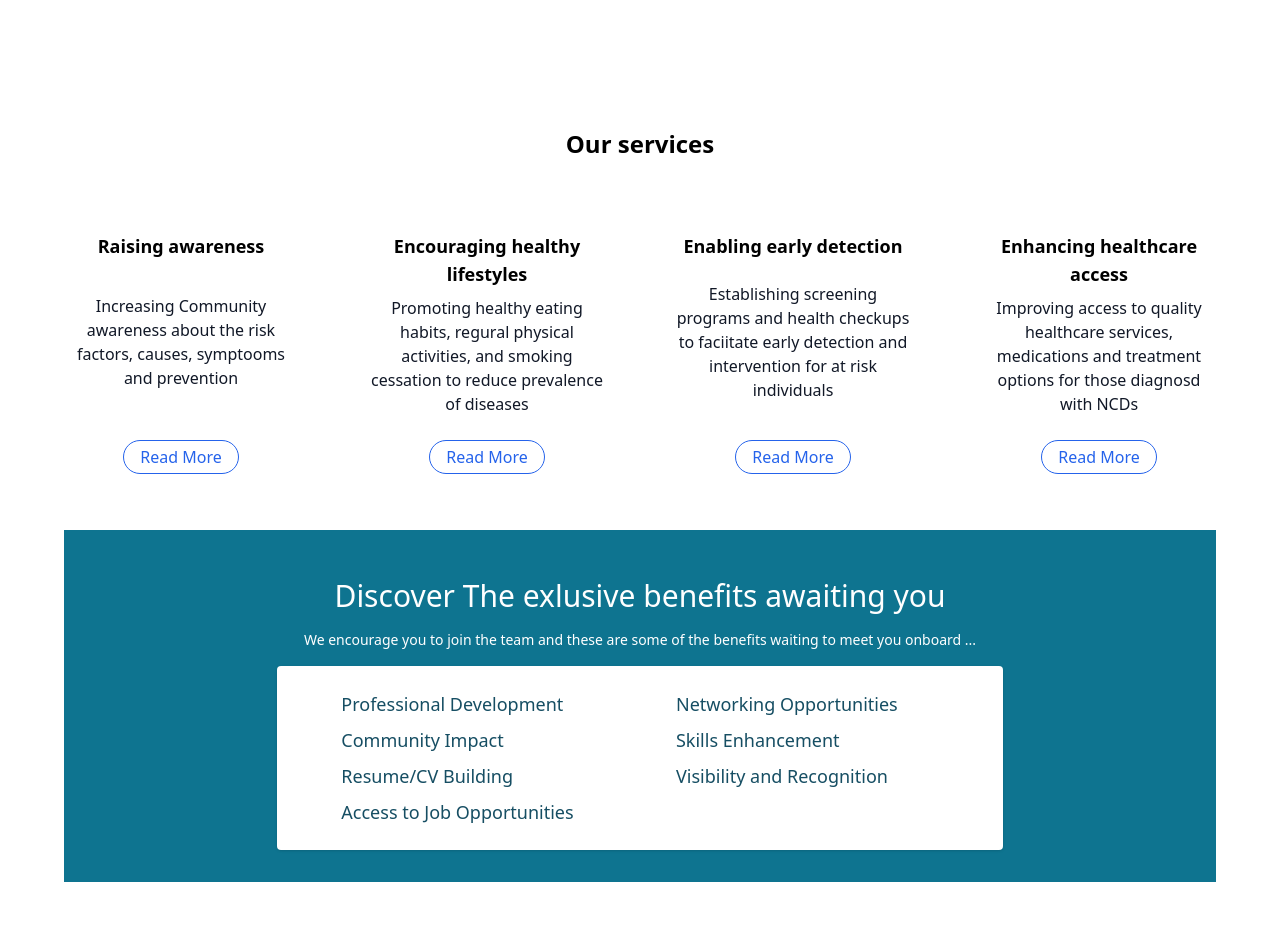
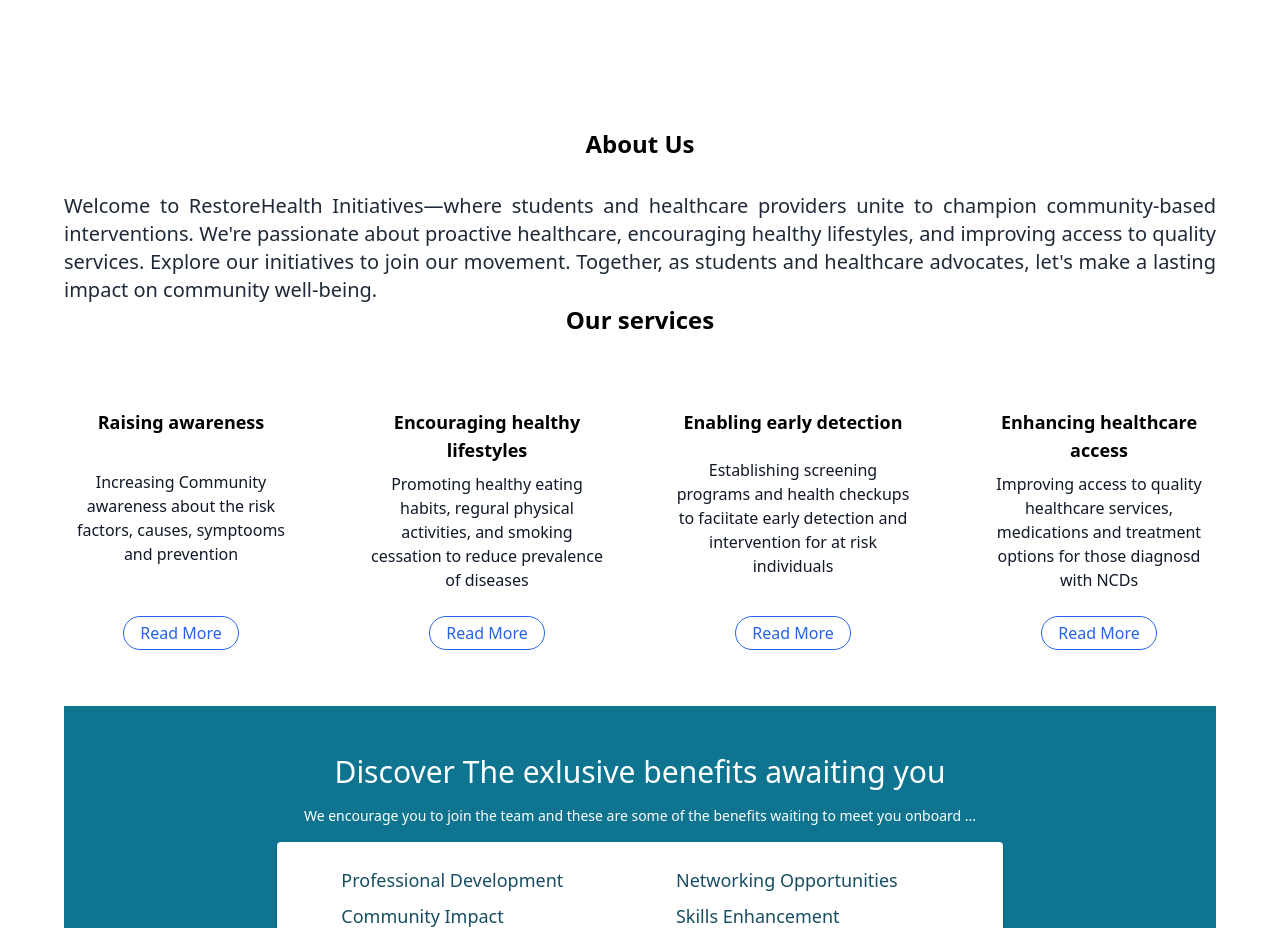
Before and after one commit to niyobern/obed, a Next.js app: page / in a window 1280 px wide. Shown: the part 800-1728 px from the top of the page. Built offline with nearby package versions, Linux system fonts and the light colour scheme; some icons are missing.

Commit message:
organised everthing

```diff
--- a/components/register.js
+++ b/components/register.js
@@ -66,12 +66,13 @@ export default function Register(){
         )}
         { formData.profile === "other" && (
           <div className="relative flex-grow w-full">
-            <label htmlFor="otherProfile"className="leading-7 text-sm text-gray-600">Faculty/Deprtment/Profession</label>
+            <label htmlFor="otherProfile"className="leading-7 text-sm text-gray-600">Faculty/Department/Profession</label>
             <input type="text" id="otherProfile" name="otherProfile" required={true} onChange={handleChange} value={formData.otherProfile} className="w-full bg-white rounded border border-gray-300 focus:border-indigo-500 focus:bg-transparent focus:ring-2 focus:ring-indigo-200 text-base outline-none text-gray-700 py-1 px-3 leading-8 transition-colors duration-200 ease-in-out"/>
           </div>
         )}
       <div className="relative flex flex-col w-full h-20 justify-end">
-        <div className="flex justify-between">
+        <div className="flex justify-between gap-4">
+            <Link href="/" onClick={handleSubmit} className="text-white w-full bg-gray-500 border-0 py-2 px-8 focus:outline-none hover:bg-gray-600 rounded text-lg font-bold">Home</Link>
             <button onClick={handleSubmit} className="text-white w-full bg-green-500 border-0 py-2 px-8 focus:outline-none hover:bg-indigo-600 rounded text-lg font-bold">Register</button>
         </div>
       </div>
--- a/components/services.js
+++ b/components/services.js
@@ -1,31 +1,69 @@
 import NavBar from "./navbar";
+import { useState } from "react";
 
 export default function Services(){
+    const [selected, setSelected] = useState(-1)
     return (
         <div>
             <div className="flex flex-col gap-12 px-2 md:px-6 lg:px-10" id="services">
                 <h1 className="text-center text-2xl font-bold">Our services</h1>
                 <div className="flex flex-col md:grid grid-cols-4 gap-6 lg:gap-6">
-                    <div className="flex flex-col rounded-3xl p-6 justify-between h-full gap-2 text-center items-center hover:bg-sky-500 group">
+                    {selected !== 0 ?
+                    (
+                        <div className={`${selected === - 1 ? "justify-between": "justify-start"} flex flex-col rounded-3xl p-6 h-full gap-2 text-center items-center hover:bg-sky-500 group`}>
                             <h1 className="group-hover:text-white text-lg font-semibold">Raising awareness</h1>
                             <p className="text-gray-900 group-hover:text-white">Increasing Community awareness about the risk factors, causes, symptooms and prevention</p>
-                        <button className="text-blue-600 group-hover:bg-orange-600 group-hover:text-white hover:bg-white hover:text-blue-800 w-fit mt-4 border border-blue-600 rounded-l-full rounded-r-full p-1 px-4">Read More</button>
+                            <button onClick={() => setSelected(0)} className="text-blue-600 group-hover:bg-orange-600 group-hover:text-white hover:bg-white hover:text-blue-800 w-fit mt-4 border border-blue-600 rounded-l-full rounded-r-full p-1 px-4">Read More</button>
                         </div>
-                    <div className="flex flex-col rounded-3xl p-6 justify-between h-full gap-2 text-center items-center hover:bg-sky-500 group">
+                    ) : (
+                        <div className="flex flex-col rounded-3xl px-2 py-6 justify-between h-full gap-2 text-justify items-center hover:bg-sky-500 group">
+                            <h1 className="group-hover:text-white text-lg font-semibold">Raising awareness</h1>
+                            <div className="text-gray-900 group-hover:text-white">At RestoreHealth Initiatives, we believe in the power of knowledge to transform lives. Our commitment to raising awareness is at the forefront of our mission. Through engaging initiatives, we strive to increase community awareness regarding the comprehensive spectrum of health – from understanding risk factors and causes to recognizing symptoms and embracing preventative measures. By empowering communities with knowledge, we pave the way for informed decision-making and proactive health management. Join us in spreading awareness, as together we build a healthier, more resilient society. Your involvement makes a significant impact, contributing to a community that is well-informed, empowered, and better equipped for a healthier future.</div>
+                            <button onClick={() => setSelected(-1)} className="text-blue-600 group-hover:bg-fuchsia-700 group-hover:text-white hover:bg-white hover:text-blue-800 w-fit mt-4 border border-blue-600 rounded-l-full rounded-r-full p-1 px-4">Show less</button>
+                        </div>
+                    )}
+                    {selected !== 1 ?
+                    (
+                        <div className={`${selected === - 1 ? "justify-between": "justify-start"} flex flex-col rounded-3xl p-6 h-full gap-2 text-center items-center hover:bg-sky-500 group`}>
                             <h1 className="group-hover:text-white text-lg font-semibold">Encouraging healthy lifestyles</h1>
                             <p className="text-gray-900 group-hover:text-white">Promoting healthy eating habits, regural physical activities, and smoking cessation to reduce prevalence of diseases</p>
-                        <button className="text-blue-600 group-hover:bg-orange-600 group-hover:text-white hover:bg-white hover:text-blue-800 w-fit mt-4 border border-blue-600 rounded-l-full rounded-r-full p-1 px-4">Read More</button>
+                            <button onClick={() => setSelected(1)} className="text-blue-600 group-hover:bg-orange-600 group-hover:text-white hover:bg-white hover:text-blue-800 w-fit mt-4 border border-blue-600 rounded-l-full rounded-r-full p-1 px-4">Read More</button>
                         </div>
-                    <div className="flex flex-col rounded-3xl p-6 justify-between h-full gap-2 text-center items-center hover:bg-sky-500 group">
+                    ) : (
+                        <div className="flex flex-col rounded-3xl px-2 py-6 justify-between h-full gap-2 text-justify items-center hover:bg-sky-500 group">
+                            <h1 className="group-hover:text-white text-lg font-semibold">Encouraging healthy lifestyles</h1>
+                            <div className="text-gray-900 group-hover:text-white">Empowering individuals to lead healthier lives is at the heart of our mission. At RestoreHealth Initiatives, we champion the cultivation of robust well-being through the encouragement of healthy lifestyles. This involves not only promoting but passionately advocating for the adoption of nourishing habits, emphasizing the significance of regular physical activity, and providing dedicated support for smoking cessation. By fostering these positive changes, we aim to significantly reduce the prevalence of diseases and enhance the overall quality of life. Join us in this transformative journey as we collectively strive to inspire and enable individuals to embrace vibrant, health-focused lifestyles.</div>
+                            <button onClick={() => setSelected(-1)} className="text-blue-600 group-hover:bg-fuchsia-700 group-hover:text-white hover:bg-white hover:text-blue-800 w-fit mt-4 border border-blue-600 rounded-l-full rounded-r-full p-1 px-4">Show less</button>
+                        </div>
+                    )}
+                    {selected !== 2 ?
+                    (
+                        <div className={`${selected === - 1 ? "justify-between": "justify-start"} flex flex-col rounded-3xl p-6 h-full gap-2 text-center items-center hover:bg-sky-500 group`}>
                             <h1 className="group-hover:text-white text-lg font-semibold">Enabling early detection</h1>
                             <p className="text-gray-900 group-hover:text-white">Establishing screening programs and health checkups to faciitate early detection and intervention for at risk individuals</p>
-                        <button className="text-blue-600 group-hover:bg-orange-600 group-hover:text-white hover:bg-white hover:text-blue-800 w-fit mt-4 border border-blue-600 rounded-l-full rounded-r-full p-1 px-4">Read More</button>
+                            <button onClick={() => setSelected(2)} className="text-blue-600 group-hover:bg-orange-600 group-hover:text-white hover:bg-white hover:text-blue-800 w-fit mt-4 border border-blue-600 rounded-l-full rounded-r-full p-1 px-4">Read More</button>
                         </div>
-                    <div className="flex flex-col rounded-3xl p-6 justify-between h-full gap-2 text-center items-center hover:bg-sky-500 group">
+                    ) : (
+                        <div className="flex flex-col rounded-3xl px-2 py-6 justify-between h-full gap-2 text-justify items-center hover:bg-sky-500 group">
+                            <h1 className="group-hover:text-white text-lg font-semibold">Enabling early detection</h1>
+                            <div className="text-gray-900 group-hover:text-white">At RestoreHealth Initiatives, we are dedicated to enabling early detection and intervention as a cornerstone of proactive healthcare. Through the establishment of comprehensive screening programs and accessible health checkups, we aim to identify health risks in individuals at an early stage. By fostering a culture of vigilant health monitoring, we empower at-risk individuals to take prompt action, ensuring timely interventions that can positively impact outcomes. Join us in our commitment to making early detection a priority, safeguarding health and well-being. Together, let's build a healthier future through proactive healthcare initiatives that make a lasting difference in people's lives.</div>
+                            <button onClick={() => setSelected(-1)} className="text-blue-600 group-hover:bg-fuchsia-700 group-hover:text-white hover:bg-white hover:text-blue-800 w-fit mt-4 border border-blue-600 rounded-l-full rounded-r-full p-1 px-4">Show less</button>
+                        </div>
+                    )}
+                    {selected !== 3 ?
+                    (
+                        <div className={`${selected === - 1 ? "justify-between": "justify-start"} flex flex-col rounded-3xl p-6 h-full gap-2 text-center items-center hover:bg-sky-500 group`}>
                             <h1 className="group-hover:text-white text-lg font-semibold">Enhancing healthcare access</h1>
                             <p className="text-gray-900 group-hover:text-white">Improving access to quality healthcare services, medications and treatment options for those diagnosd with NCDs</p>
-                        <button className="text-blue-600 group-hover:bg-orange-600 group-hover:text-white hover:bg-white hover:text-blue-800 w-fit mt-4 border border-blue-600 rounded-l-full rounded-r-full p-1 px-4">Read More</button>
+                            <button onClick={() => setSelected(3)} className="text-blue-600 group-hover:bg-orange-600 group-hover:text-white hover:bg-white hover:text-blue-800 w-fit mt-4 border border-blue-600 rounded-l-full rounded-r-full p-1 px-4">Read More</button>
                         </div>
+                    ) : (
+                        <div className="flex flex-col rounded-3xl px-2 py-6 justify-between h-full gap-2 text-justify items-center hover:bg-sky-500 group">
+                            <h1 className="group-hover:text-white text-lg font-semibold">Enhancing healthcare access</h1>
+                            <div className="text-gray-900 group-hover:text-white">At RestoreHealth Initiatives, our focus extends beyond awareness to tangible change. We are dedicated to enhancing access to quality healthcare for those diagnosed with Non-Communicable Diseases (NCDs). Through strategic initiatives, we work tirelessly to improve accessibility to essential healthcare services, medications, and a spectrum of treatment options. Our goal is to break down barriers, ensuring that individuals facing NCDs receive comprehensive care that aligns with the highest standards. Join us in this mission to transform access to healthcare, making quality treatment a reality for all. Your support contributes to a future where everyone, regardless of circumstance, has equitable access to the care they need.</div>
+                            <button onClick={() => setSelected(-1)} className="text-blue-600 group-hover:bg-fuchsia-700 group-hover:text-white hover:bg-white hover:text-blue-800 w-fit mt-4 border border-blue-600 rounded-l-full rounded-r-full p-1 px-4">Show less</button>
+                        </div>
+                    )}
                 </div>
             </div>
         </div>
--- a/components/vmission.js
+++ b/components/vmission.js
@@ -3,7 +3,7 @@ import background from "../public/images/something.svg"
 
 export default function VM(){
 
-    return (<div id="about" className="flex flex-col md:flex-row items-center h-fit gap-6 relative py-12 md:py-24 px-2 md:px-20">
+    return (<div className="flex flex-col md:flex-row items-center h-fit gap-6 relative py-12 md:py-24 px-2 md:px-20">
         {/* <Image src={background} alt="background" fill={true} className="opacity-50"/> */}
         <div className="bg-gray-600 bg-opacity-70 rounded w-full py-12 flex flex-col items-center relative z-20">
             <span className="text-white text-3xl font-bold uppercase">Mission</span>
--- a/pages/index.js
+++ b/pages/index.js
@@ -10,6 +10,10 @@ export default function Index() {
     <main>
       <div className='relative md:absolute w-full top-0'><Hero/></div>
       <div className='hidden md:flex invisible w-full'><Hero/></div>
+      <div className="p-4 md:py-0 md:px-16 flex flex-col gap-4 md:gap-8" id="about">
+        <h1 className="text-center text-2xl font-bold">About Us</h1>
+        <p className="text-gray-800 text-justify text-xl">Welcome to RestoreHealth Initiatives—where students and healthcare providers unite to champion community-based interventions. We're passionate about proactive healthcare, encouraging healthy lifestyles, and improving access to quality services. Explore our initiatives to join our movement. Together, as students and healthcare advocates, let's make a lasting impact on community well-being.</p>
+      </div>
       <Services/>
       <Benefits/>
       <div className="relative bg-cyan-900 m-2 md:m-12 lg:m-16">
--- a/styles/output.css
+++ b/styles/output.css
@@ -750,6 +750,10 @@ video {
   flex-grow: 1;
 }
 
+.transform {
+  transform: translate(var(--tw-translate-x), var(--tw-translate-y)) rotate(var(--tw-rotate)) skewX(var(--tw-skew-x)) skewY(var(--tw-skew-y)) scaleX(var(--tw-scale-x)) scaleY(var(--tw-scale-y));
+}
+
 .cursor-pointer {
   cursor: pointer;
 }
@@ -808,6 +812,10 @@ video {
   align-items: center;
 }
 
+.justify-start {
+  justify-content: flex-start;
+}
+
 .justify-end {
   justify-content: flex-end;
 }
@@ -1002,6 +1010,11 @@ video {
   background-color: rgb(255 255 255 / var(--tw-bg-opacity));
 }
 
+.bg-gray-500 {
+  --tw-bg-opacity: 1;
+  background-color: rgb(107 114 128 / var(--tw-bg-opacity));
+}
+
 .bg-opacity-50 {
   --tw-bg-opacity: 0.5;
 }
@@ -1145,6 +1158,10 @@ video {
   text-align: center;
 }
 
+.text-justify {
+  text-align: justify;
+}
+
 .text-2xl {
   font-size: 1.5rem;
   line-height: 2rem;
@@ -1362,6 +1379,11 @@ video {
   background-color: rgb(255 255 255 / var(--tw-bg-opacity));
 }
 
+.hover\:bg-gray-600:hover {
+  --tw-bg-opacity: 1;
+  background-color: rgb(75 85 99 / var(--tw-bg-opacity));
+}
+
 .hover\:px-2:hover {
   padding-left: 0.5rem;
   padding-right: 0.5rem;
@@ -1435,6 +1457,11 @@ video {
   background-color: rgb(234 88 12 / var(--tw-bg-opacity));
 }
 
+.group:hover .group-hover\:bg-fuchsia-700 {
+  --tw-bg-opacity: 1;
+  background-color: rgb(162 28 175 / var(--tw-bg-opacity));
+}
+
 .group:hover .group-hover\:text-white {
   --tw-text-opacity: 1;
   color: rgb(255 255 255 / var(--tw-text-opacity));
@@ -1604,6 +1631,16 @@ video {
     padding-bottom: 6rem;
   }
 
+  .md\:py-8 {
+    padding-top: 2rem;
+    padding-bottom: 2rem;
+  }
+
+  .md\:py-0 {
+    padding-top: 0px;
+    padding-bottom: 0px;
+  }
+
   .md\:pl-12 {
     padding-left: 3rem;
   }
```
Lines whose indentation alone changed are shown as unchanged.
